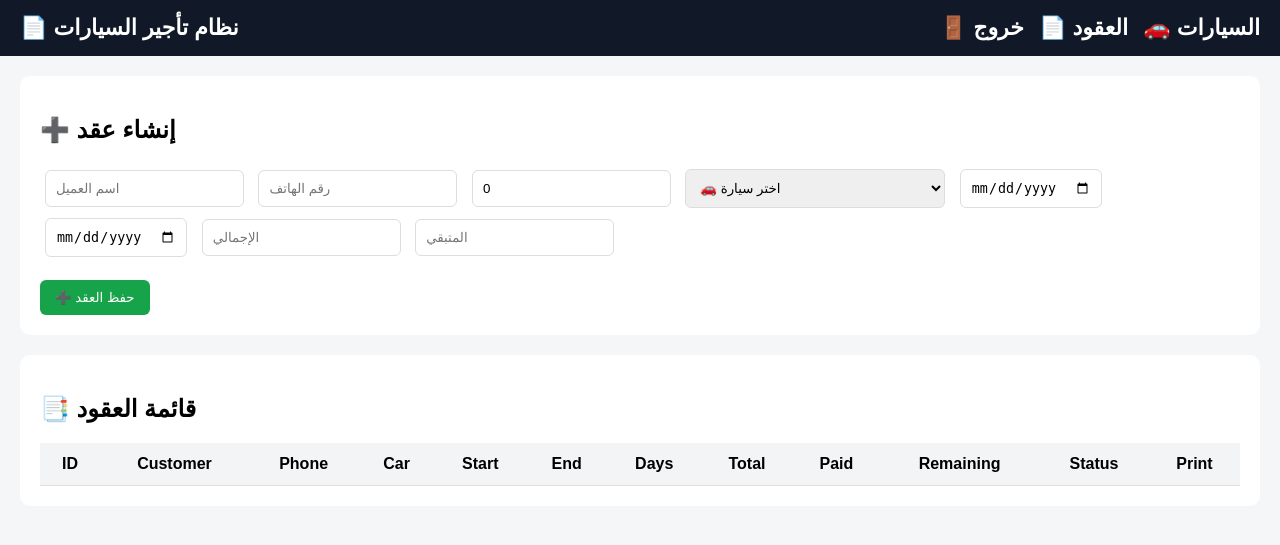
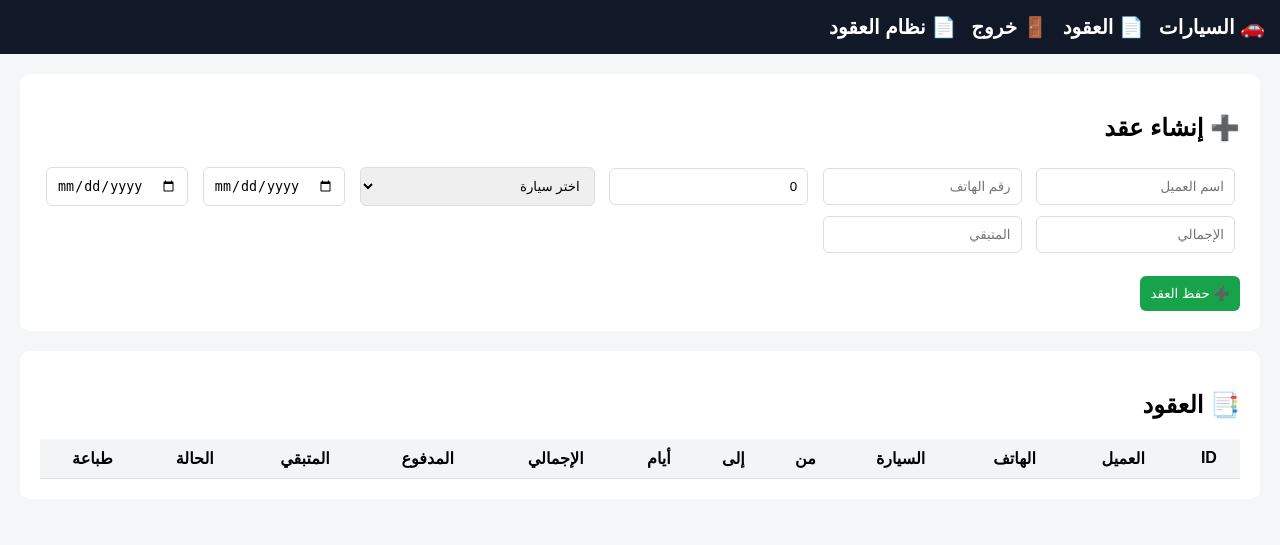
Before and after one commit to bkawash-ops/car-rental, a Flask app: page /contracts in a window 1280 px wide. Shown: the top 545 px of the page. Run offline with Flask 3, Linux system fonts and the light colour scheme; the visitor is signed in with stand-in values (Sample User, id 1); data comes from the database, SQL or seed files in the repository; data that the repository does not hold is empty.

Commit message:
Update contracts.html

```diff
--- a/templates/contracts.html
+++ b/templates/contracts.html
@@ -1,11 +1,12 @@
 <!DOCTYPE html>
-<html>
+<html lang="ar" dir="rtl">
 <head>
-    <title>Contracts System</title>
+<meta charset="UTF-8">
+<title>نظام العقود</title>
 
 <style>
     body {
-            font-family: Arial, sans-serif;
+        font-family: Arial;
         margin: 0;
         background: #f4f6f8;
     }
@@ -13,8 +14,8 @@
     .navbar {
         background: #111827;
         color: white;
-            padding: 15px 20px;
-            font-size: 22px;
+        padding: 15px;
+        font-size: 20px;
         font-weight: bold;
     }
 
@@ -43,16 +44,13 @@
         border-radius: 6px;
     }
 
-        .btn {
-            padding: 10px 15px;
-            border: none;
-            border-radius: 6px;
-            cursor: pointer;
-        }
-
     .btn-add {
         background: #16a34a;
         color: white;
+        border: none;
+        padding: 10px;
+        border-radius: 6px;
+        cursor: pointer;
     }
 
     table {
@@ -61,8 +59,9 @@
     }
 
     th, td {
-            padding: 12px;
+        padding: 10px;
         border-bottom: 1px solid #ddd;
+        text-align: center;
     }
 
     th {
@@ -70,10 +69,18 @@
     }
 
     .badge {
+        background: #dcfce7;
+        color: #166534;
         padding: 5px 10px;
         border-radius: 20px;
-            background: #dcfce7;
-            color: #166534;
+    }
+
+    .print-btn {
+        background: #111827;
+        color: white;
+        padding: 5px 10px;
+        border-radius: 6px;
+        text-decoration: none;
     }
 </style>
 </head>
@@ -81,7 +88,7 @@
 <body>
 
 <div class="navbar">
-    📄 نظام تأجير السيارات
+    📄 نظام العقود
 
     {% if session['role'] == 'admin' %}
         <a href="/">🚗 السيارات</a>
@@ -102,16 +109,14 @@
         <input name="customer_name" placeholder="اسم العميل" required>
         <input name="customer_phone" placeholder="رقم الهاتف" required>
 
-        <!-- الدفعة -->
-        <input name="paid_amount" placeholder="الدفعة المدفوعة" value="0" oninput="calcPrice()">
+        <input name="paid_amount" placeholder="الدفعة" value="0" oninput="calcPrice()">
 
-        <!-- السيارة -->
         <select name="car_id" required onchange="calcPrice()">
-            <option value="" data-price="0">🚗 اختر سيارة</option>
+            <option value="" data-price="0">اختر سيارة</option>
 
             {% for car in cars %}
                 <option value="{{ car.id }}" data-price="{{ car.daily_rate }}">
-                    {{ car.model }} - {{ car.plate }} ({{ car.daily_rate }} JOD/day)
+                    {{ car.model }} - {{ car.plate }} ({{ car.daily_rate }} JOD)
                 </option>
             {% endfor %}
         </select>
@@ -124,30 +129,30 @@
 
         <br><br>
 
-        <button class="btn btn-add" type="submit">
+        <button class="btn-add" type="submit">
             ➕ حفظ العقد
         </button>
     </form>
 </div>
 
-<!-- CONTRACTS TABLE -->
+<!-- TABLE -->
 <div class="card">
-    <h2>📑 قائمة العقود</h2>
+    <h2>📑 العقود</h2>
 
     <table>
         <tr>
             <th>ID</th>
-            <th>Customer</th>
-            <th>Phone</th>
-            <th>Car</th>
-            <th>Start</th>
-            <th>End</th>
-            <th>Days</th>
-            <th>Total</th>
-            <th>Paid</th>
-            <th>Remaining</th>
-            <th>Status</th>
-            <th>Print</th>
+            <th>العميل</th>
+            <th>الهاتف</th>
+            <th>السيارة</th>
+            <th>من</th>
+            <th>إلى</th>
+            <th>أيام</th>
+            <th>الإجمالي</th>
+            <th>المدفوع</th>
+            <th>المتبقي</th>
+            <th>الحالة</th>
+            <th>طباعة</th>
         </tr>
 
         {% for c in contracts %}
@@ -164,13 +169,12 @@
             <td>{{ c.remaining }}</td>
             <td><span class="badge">{{ c.status }}</span></td>
             <td>
-                <a href="/print_contract/{{ c.id }}" target="_blank">
-                    🖨 Print
+                <a class="print-btn" href="/print_contract/{{ c.id }}" target="_blank">
+                    🖨 طباعة
                 </a>
             </td>
         </tr>
         {% endfor %}
-
     </table>
 </div>
 
```
Lines whose indentation alone changed are shown as unchanged.
